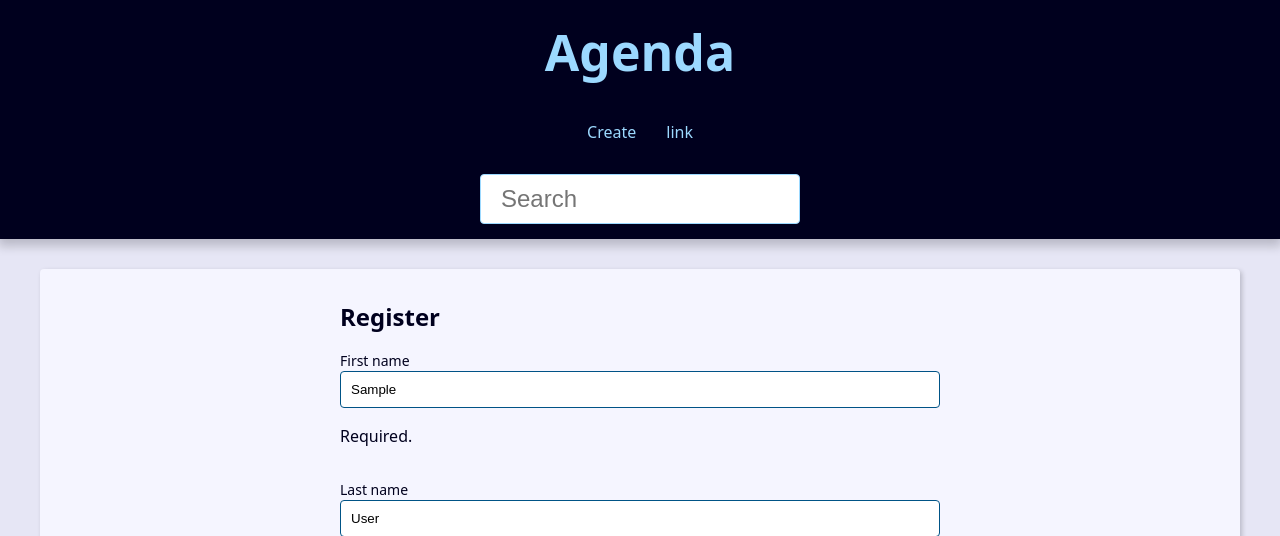
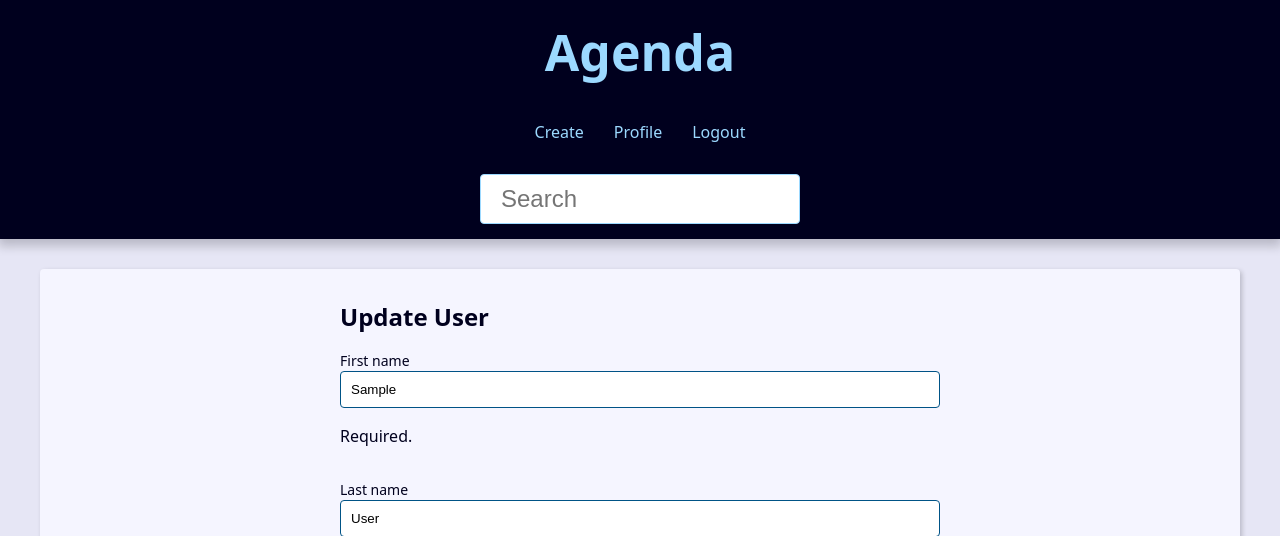
Before and after one commit to GArauj0/django-project-agenda, a Django app: page /user/update/ in a window 1280 px wide. Shown: the top 536 px of the page. Run offline with Django 5.2, Linux system fonts and the light colour scheme; the visitor is signed in with stand-in values (Sample User, id 1).

Commit message:
User can change his paassword and save it.

```diff
--- a/base_templates/global/partials/header.html
+++ b/base_templates/global/partials/header.html
@@ -7,17 +7,34 @@
 
     <nav class="menu">
         <ul class="menu-list">
+            {% if user.is_authenticated %}
             <li class="menu-item">
                 <a href="{% url "contact:create" %}" class="menu-link">
                     Create
                 </a>
             </li>
-
             <li class="menu-item">
-                <a href="" class="menu-link">
-                    link
+                <a href="{% url "contact:user_update" %}" class="menu-link">
+                    Profile
                 </a>
             </li>
+            <li class="menu-item">
+                <a href="{% url "contact:logout" %}" class="menu-link">
+                    Logout
+                </a>
+            </li>
+            {% else %}
+            <li class="menu-item">
+                <a href="{% url "contact:login" %}" class="menu-link">
+                    Login
+                </a>
+            </li>
+            <li class="menu-item">
+                <a href="{% url "contact:register" %}" class="menu-link">
+                    Register
+                </a>
+            </li>
+            {% endif %}
         </ul>
     </nav>
 
--- a/contact/forms.py
+++ b/contact/forms.py
@@ -109,6 +109,32 @@ class RegisterUpdateForm(forms.ModelForm):
             'username',
         )
 
+    def save(self, commit=True):
+        user = super().save(commit=False)
+        password = self.cleaned_data.get('password1')
+
+        if password:
+            user.set_password(password)
+
+        if commit:
+            user.save()
+
+        return user
+
+    def clean(self):
+
+        password1 = self.cleaned_data.get('password1')
+        password2 = self.cleaned_data.get('password2')
+
+        if password1 or password2:
+            if password1 != password2:
+                self.add_error(
+                    'password2',
+                    ValidationError('Passwords don\'t match.')
+                )
+
+        return super().clean()
+
     def clean_email(self):
         email = self.cleaned_data['email']
         current_email = self.instance.email
--- a/contact/templates/contact/login.html
+++ b/contact/templates/contact/login.html
@@ -3,7 +3,7 @@
 {% block content %}
     <div class="form-wrapper">
 
-        <h2>Login {{ user }}</h2>
+        <h2>Login</h2>
 
         {% if user.is_authenticated %}
             <p>
--- /dev/null
+++ b/contact/templates/contact/user_update.html
@@ -0,0 +1,10 @@
+{% extends "global/base.html" %}
+
+{% block content %}
+    <div class="form-wrapper">
+
+        <h2>Update User</h2>
+
+        {% include "contact/partials/user-form.html" %}
+    </div>
+{% endblock content %}
--- a/contact/views/user_forms.py
+++ b/contact/views/user_forms.py
@@ -31,18 +31,12 @@ def user_update(request):
         form = RegisterUpdateForm(data=request.POST, instance=request.user)
         if form.is_valid():
             form.save()
-            return render(
-                request,
-                'contact/register.html',
-                {
-                    'form': form,
-                }
-            )
+            return redirect('contact:user_update')
 
 
     return render(
         request,
-        'contact/register.html',
+        'contact/user_update.html',
         {
             'form': form,
         }
```
